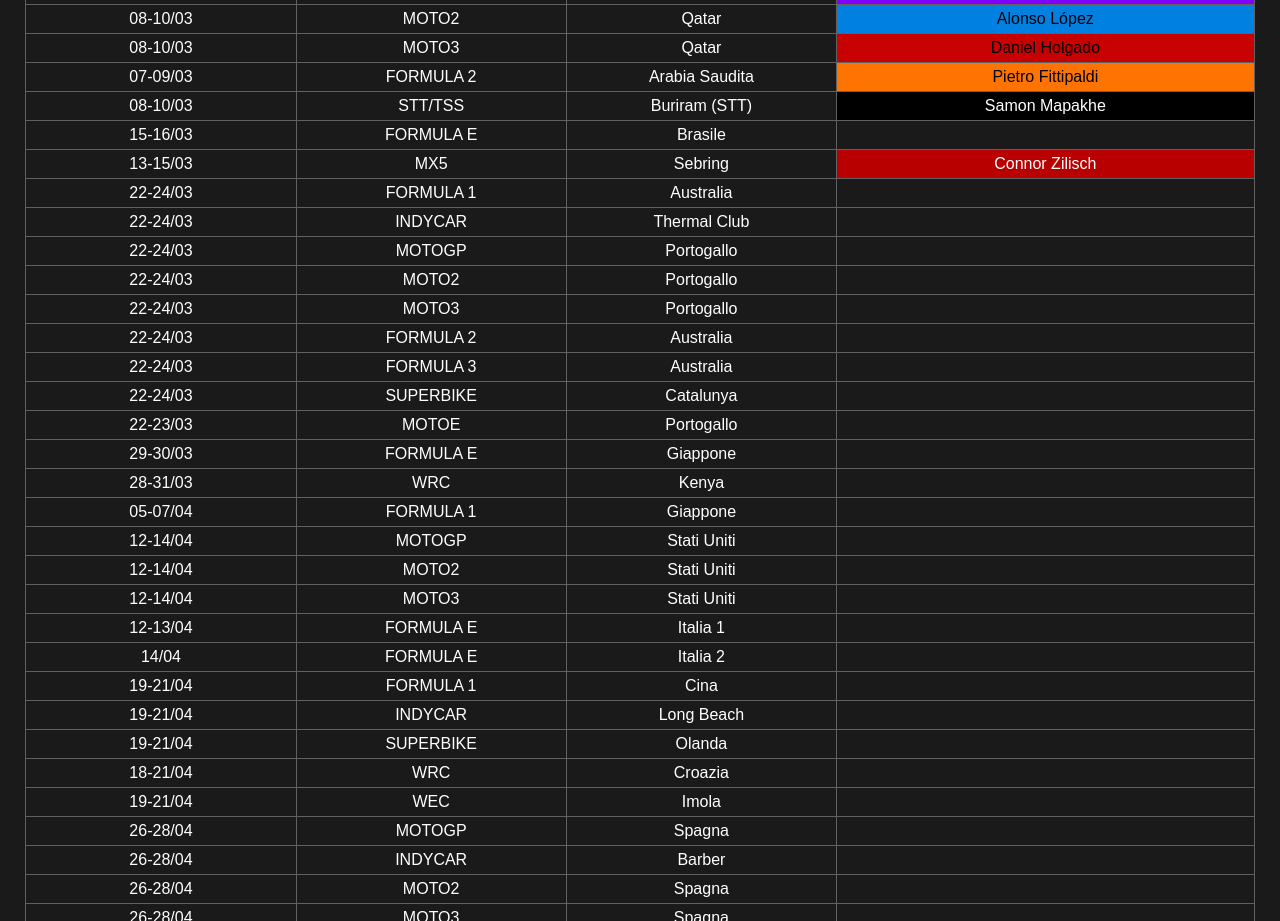
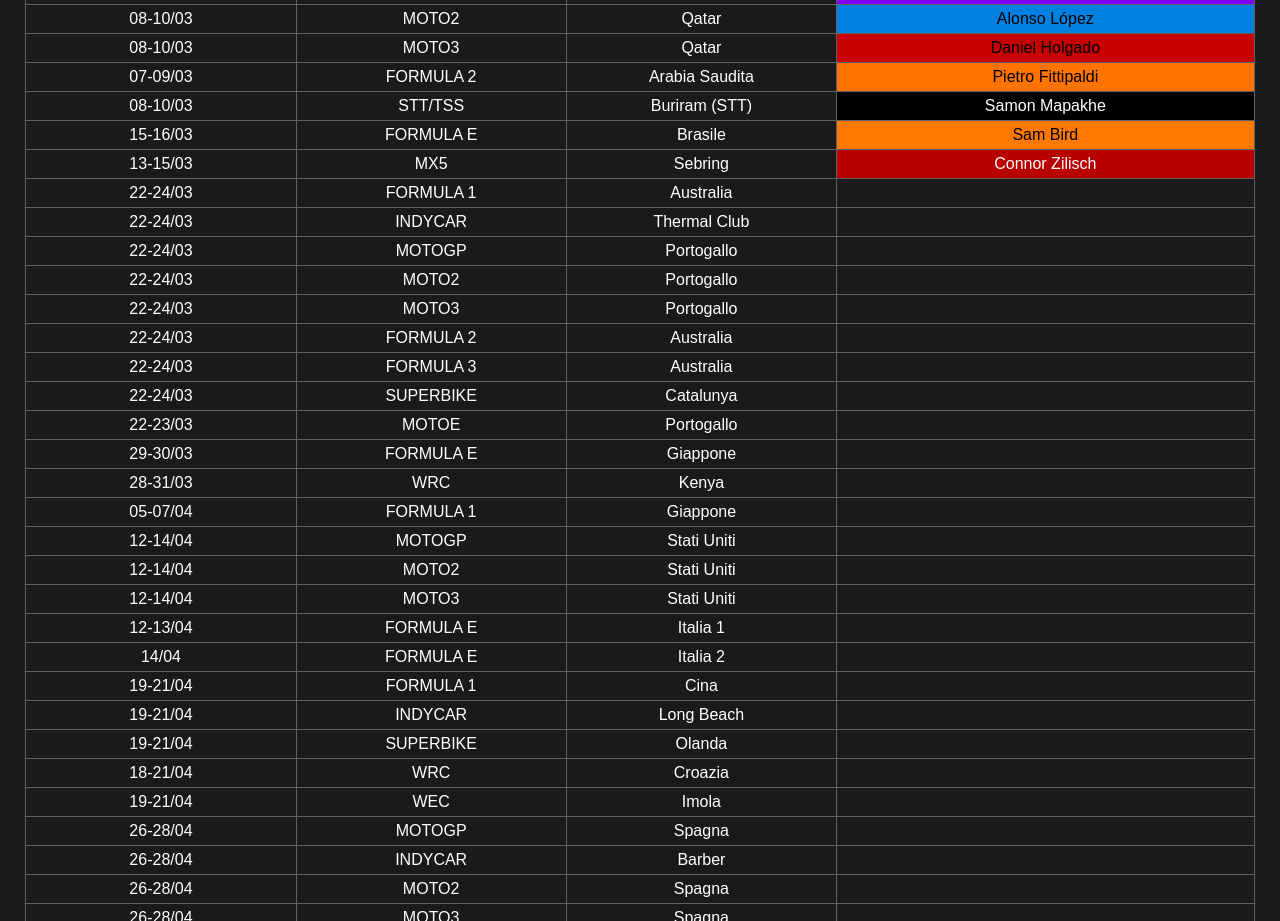
Before and after one commit to mattventino/calendarioMotorsport, a plain HTML site: page calendario.html in a window 1280 px wide. Shown: the part 1100-2021 px from the top of the page. Drawn offline with Linux system fonts and the light colour scheme.

Commit message:
Update calendario.html

```diff
--- a/calendario.html
+++ b/calendario.html
@@ -289,7 +289,7 @@
                 <td>15-16/03</td>
                 <td>FORMULA E</td>
                 <td>Brasile</td>
-                <td></td>
+                <td style="background-color: #ff7800; color: #000">Sam Bird</td>
             </tr>
             <tr>
                 <td>13-15/03</td>
```
